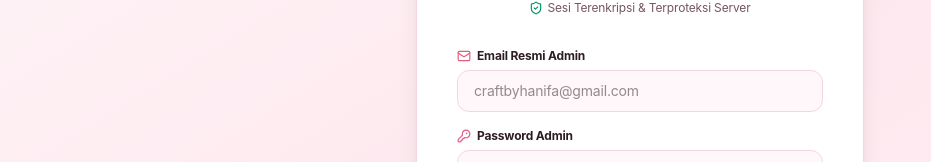
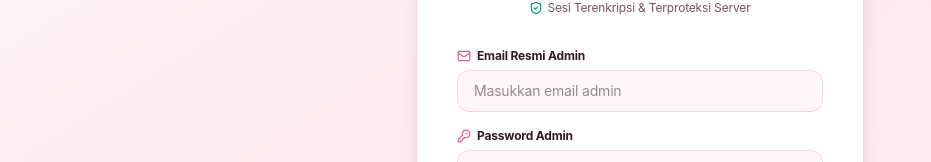
Before and after one commit to byhanifacraft/Project-Web-Souvenir, a Next.js app: page /admin/login in a window 1280 px wide. Shown: the part 293-455 px from the top of the page, without its empty margins (0-931 px from the left). Built offline with nearby package versions, Linux system fonts and the light colour scheme; no server answers.

Commit message:
fix: change admin login email placeholder to generic text

```diff
--- a/app/admin/login/page.tsx
+++ b/app/admin/login/page.tsx
@@ -68,7 +68,7 @@ export default function AdminLoginPage() {
               required
               value={emailInput}
               onChange={(e) => setEmailInput(e.target.value)}
-              placeholder="craftbyhanifa@gmail.com"
+              placeholder="Masukkan email admin"
               className="w-full px-4 py-2.5 rounded-xl border border-[#f3d7df] bg-[#fff7f9] text-sm text-[#2e1c24] focus:outline-none focus:ring-2 focus:ring-[#e05d82]"
             />
           </div>
```
